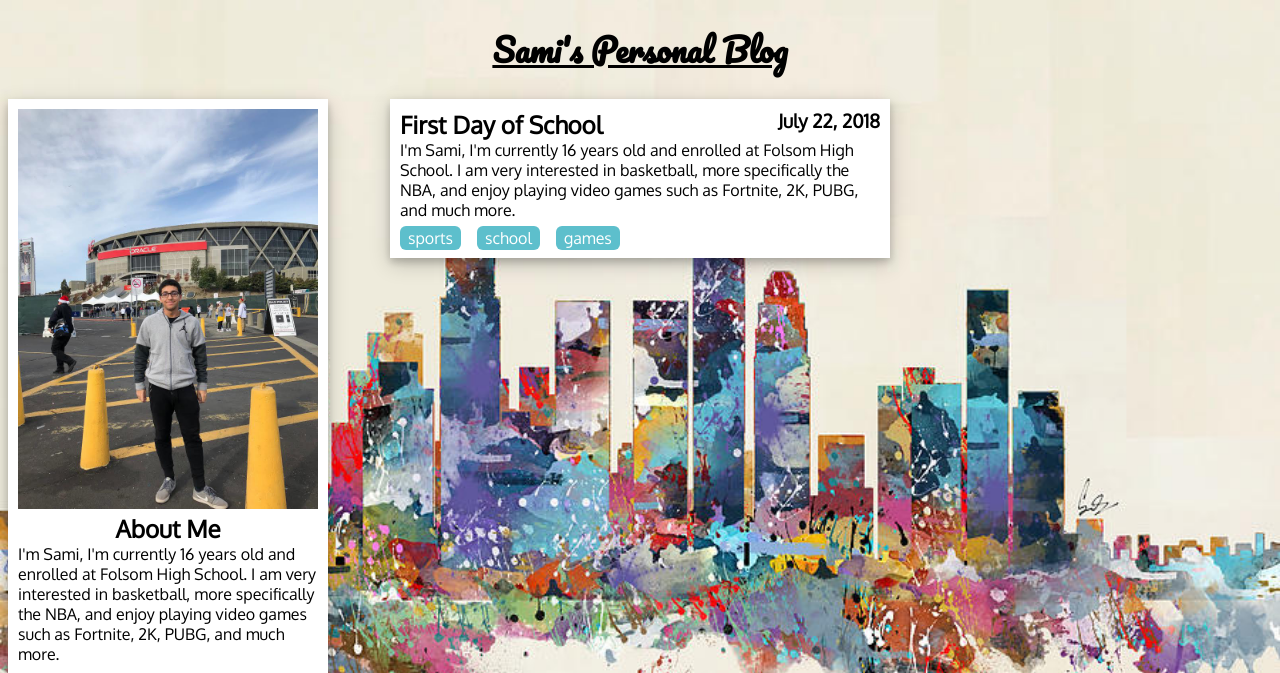
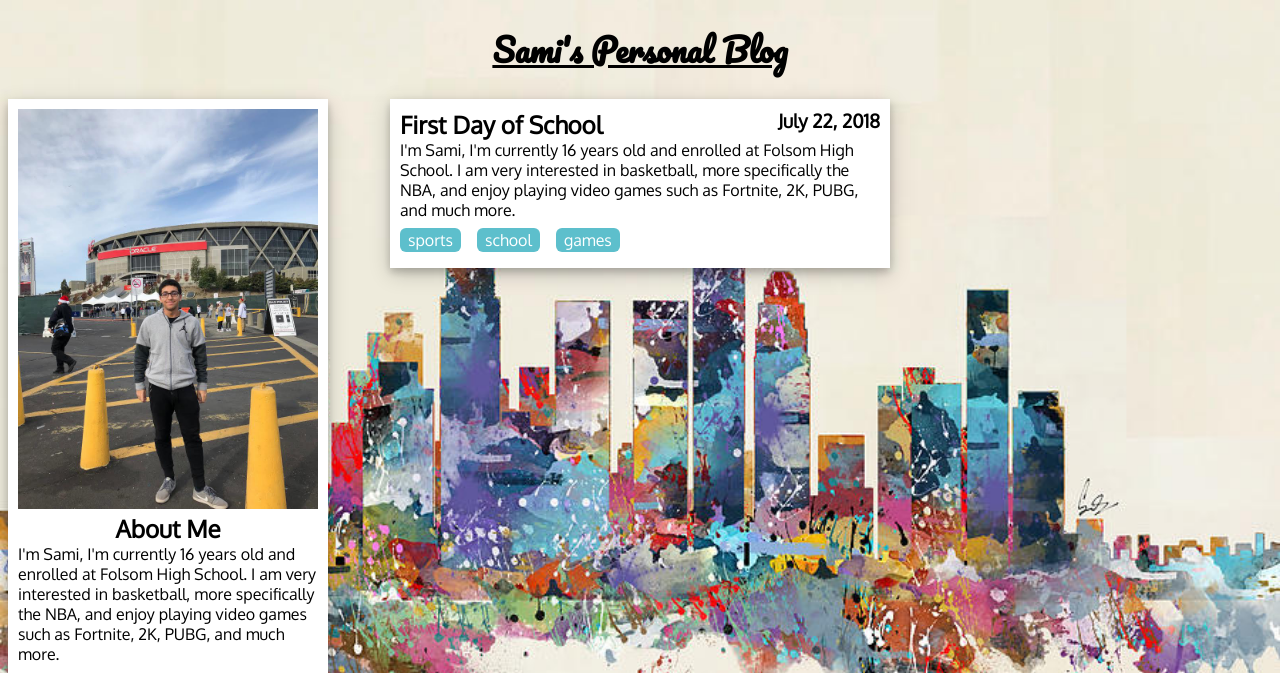
Before and after one commit to samialhamad/samidevelopment, a PHP site: page / in a window 1280 px wide. Shown: the top 673 px of the page. Run offline with PHP 8.4, Linux system fonts and the light colour scheme.

Commit message:
added containers, tagDiv, added style to make the tags inline

```diff
--- a/index.css
+++ b/index.css
@@ -86,13 +86,13 @@ li {
     margin: 0px;
 }
 
-.tagsList {
+.tagDiv {
     margin-top: 8px;
 }
 
-.tagLi {
-    display: inline;
-    margin-right: 16px;
+.tagLabel {
+    display: inline-block;
+    margin: 0px 16px 6px 0px;
     background-color: #5dbfcc;
     color: white;
     padding: 2px 8px 2px 8px;
--- a/index.js
+++ b/index.js
@@ -29,7 +29,7 @@ function populateBlogPosts() {
     blogPost.tags = [
         "sports",
         "school",
-        "games"
+        "games",
     ];
     blogPosts.push(blogPost);
 }
@@ -55,18 +55,18 @@ function renderBlogPosts() {
         p.innerHTML = blogPost.text;
         blogPostLi.append(p);
 
-        var tagsList = document.createElement("ol");
-        tagsList.setAttribute("class", "tagsList");
-        blogPostLi.append(tagsList);
+        var tagDiv = document.createElement("div");
+        tagDiv.setAttribute("class", "tagDiv");
+        blogPostLi.append(tagDiv);
 
         for (var i = 0; i < blogPost.tags.length; i++) {
             var tag = blogPost.tags[i];
 
-            var tagLi = document.createElement("li");
-            tagLi.setAttribute("class", "tagLi");
-            tagLi.innerHTML = tag;
+            var tagLabel = document.createElement("label");
+            tagLabel.setAttribute("class", "tagLabel");
+            tagLabel.innerHTML = tag;
 
-            tagsList.appendChild(tagLi);
+            tagDiv.appendChild(tagLabel);
         }
 
         blogPostList.appendChild(blogPostLi);
```
